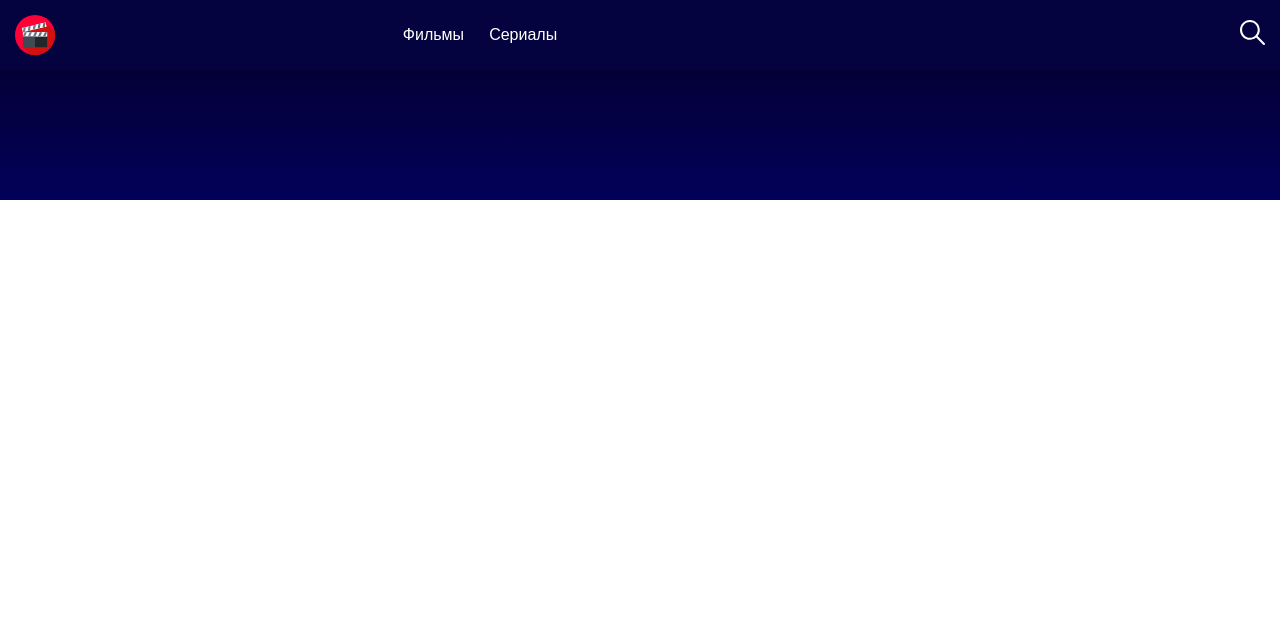
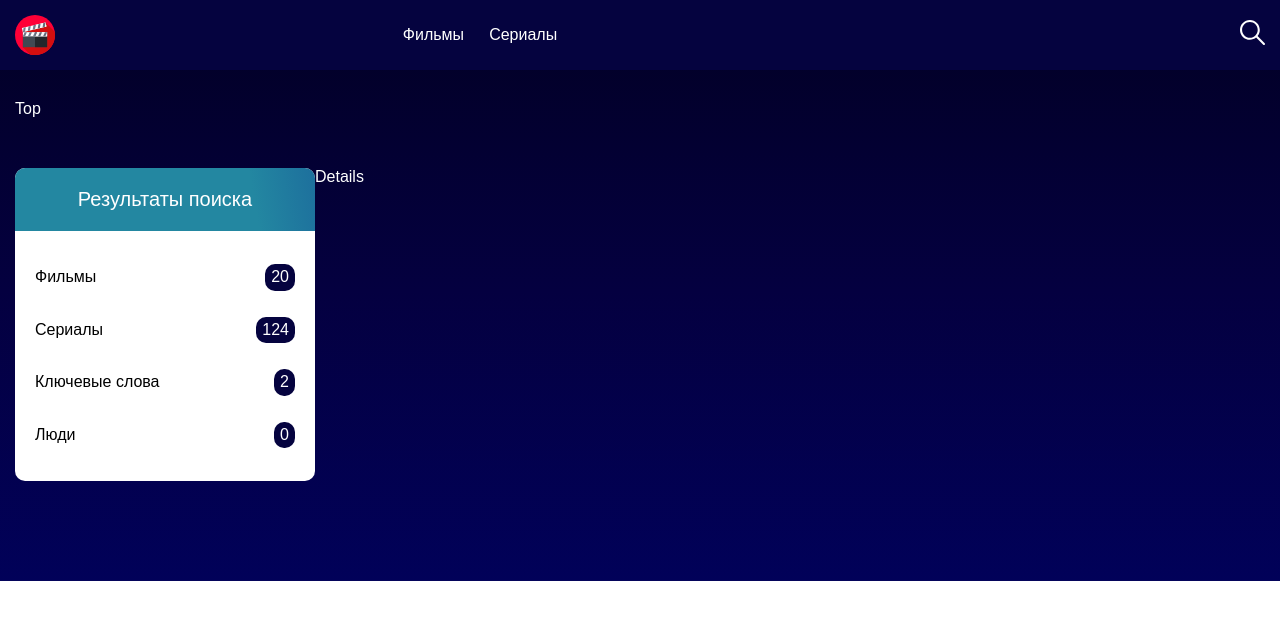
Before and after one commit to Radnet12/React-projects, a React (Create React App) app in the folder 06_Movie Site/movie/: page /search in a window 1280 px wide. Shown: the top 620 px of the page. Built offline with nearby package versions, Linux system fonts and the light colour scheme.

Commit message:
add styles to search sidebar

```diff
--- a/06_Movie Site/movie/src/App.jsx
+++ b/06_Movie Site/movie/src/App.jsx
@@ -6,6 +6,7 @@ import Header from "./components/UI/Header/Header";
 import { MainWrap } from "./components/UI/Main/Main";
 import { Main } from "./components/Main/Main";
 import CatalogPage from "./components/CatalogPage/CatalogPage";
+import { SearchPage } from "./components/SearchPage/SearchPage";
 
 function App() {
     return (
@@ -17,6 +18,7 @@ function App() {
                     <Route path="/movie/:id?/:page?/:pageId?" component={Movie} />
                     <Route path="/tv/:id?/:page?/:pageId?" component={Tv} />
                     <Route path="/catalog/:format/:id" component={CatalogPage} />
+                    <Route path="/search" component={SearchPage} />
                 </Switch>
             </MainWrap>
         </>
--- /dev/null
+++ b/06_Movie Site/movie/src/components/SearchPage/SearchDetails/SearchDetails.jsx
@@ -0,0 +1,8 @@
+import React from 'react';
+import s from "./SearchDetails.module.scss";
+
+export const SearchDetails = () => {
+    return (
+        <div>Details</div>
+    )
+};
--- /dev/null
+++ b/06_Movie Site/movie/src/components/SearchPage/SearchPage.jsx
@@ -0,0 +1,20 @@
+import React from 'react';
+import { Container } from '../UI/Container/Container';
+import { SearchDetails } from './SearchDetails/SearchDetails';
+import s from './SearchPage.module.scss';
+import { SearchSidebar } from './SearchSidebar/SearchSidebar';
+import { SearchTop } from './SearchTop/SearchTop';
+
+export const SearchPage = () => {
+    return (
+        <section className={s.search}>
+            <Container>
+                <SearchTop/>
+                <div className={s.search__wrapper}>
+                    <SearchSidebar/>
+                    <SearchDetails/>
+                </div>
+            </Container>
+        </section>
+    );
+};
--- /dev/null
+++ b/06_Movie Site/movie/src/components/SearchPage/SearchPage.module.scss
@@ -0,0 +1,4 @@
+.search__wrapper {
+    display: flex;
+    padding-top: 50px;
+}
--- /dev/null
+++ b/06_Movie Site/movie/src/components/SearchPage/SearchSidebar/SearchSidebar.jsx
@@ -0,0 +1,53 @@
+import React from 'react';
+import s from './SearchSidebar.module.scss';
+import {NavLink} from 'react-router-dom';
+
+export const SearchSidebar = () => {
+    return (
+        <div className={s.sidebar}>
+            <h3 className={s.sidebar__title}>Результаты поиска</h3>
+            <ul className={s.sidebar__list}>
+                <li className={s.sidebar__item}>
+                    <NavLink
+                        to="/search/movie"
+                        className={s.sidebar__link}
+                        activeClassName={s.sidebar__link_active}
+                    >
+                        <span className={s.sidebar__label}>Фильмы</span>{" "}
+                        <span className={s.sidebar__quantity}>20</span>
+                    </NavLink>
+                </li>
+                <li className={s.sidebar__item}>
+                    <NavLink
+                        to="/search/tv"
+                        className={s.sidebar__link}
+                        activeClassName={s.sidebar__link_active}
+                    >
+                        <span className={s.sidebar__label}>Сериалы</span>{" "}
+                        <span className={s.sidebar__quantity}>124</span>
+                    </NavLink>
+                </li>
+                <li className={s.sidebar__item}>
+                    <NavLink
+                        to="/search/keywords"
+                        className={s.sidebar__link}
+                        activeClassName={s.sidebar__link_active}
+                    >
+                        <span className={s.sidebar__label}>Ключевые слова</span>{" "}
+                        <span className={s.sidebar__quantity}>2</span>
+                    </NavLink>
+                </li>
+                <li className={s.sidebar__item}>
+                    <NavLink
+                        to="/search/persons"
+                        className={s.sidebar__link}
+                        activeClassName={s.sidebar__link_active}
+                    >
+                        <span className={s.sidebar__label}>Люди</span>{" "}
+                        <span className={s.sidebar__quantity}>0</span>
+                    </NavLink>
+                </li>
+            </ul>
+        </div>
+    );
+};
--- /dev/null
+++ b/06_Movie Site/movie/src/components/SearchPage/SearchSidebar/SearchSidebar.module.scss
@@ -0,0 +1,51 @@
+.sidebar {
+    flex-shrink: 0;
+    border-radius: var(--border-radius);
+    max-width: 300px;
+    width: 100%;
+    background-color: var(--color-white);
+
+    &__title {
+        border-top-left-radius: var(--border-radius);
+        border-top-right-radius: var(--border-radius);
+        padding: 20px 0;
+        background: rgb(2,5,138);
+        background: linear-gradient(260deg, rgba(2,5,138,1) 0%, rgba(35,135,161,1) 60%);
+        background-size: 200%;
+        font-size: 20px;
+        text-align: center;
+        color: var(--color-white);
+    }
+    &__list {
+        margin: 20px 0;
+    }
+    &__link {
+        display: flex;
+        align-items: center;
+        justify-content: space-between;
+        padding: 13px 20px;
+        color: var(--color-black);
+        transition: background-color 0.3s, color 0.3s;
+
+        @media (min-width: 992px) {
+            &:hover,
+            &:focus {
+                background-color: var(--color-highlight);
+                color: var(--color-white);
+                transition: background-color 0.3s, color 0.3s;
+            }
+        }
+        &_active {
+            background-color: var(--color-highlight);
+            color: var(--color-white);
+        }
+    }
+
+    &__quantity {
+        display: inline-block;
+        padding: 4px 6px;
+        background-color: var(--color-header);
+        color: var(--color-white);
+        border-radius: var(--border-radius);
+    }
+}
--- /dev/null
+++ b/06_Movie Site/movie/src/components/SearchPage/SearchTop/SearchTop.jsx
@@ -0,0 +1,8 @@
+import React from 'react';
+import s from './SearchTop.module.scss';
+
+export const SearchTop = () => {
+    return (
+        <div>Top</div>
+    )
+};
```
Also changed, not shown: 06_Movie Site/movie/src/components/SearchPage/SearchDetails/SearchDetails.module.scss (added), 06_Movie Site/movie/src/components/SearchPage/SearchTop/SearchTop.module.scss (added), 1 other file (tests, documents, lock files or other folders).
